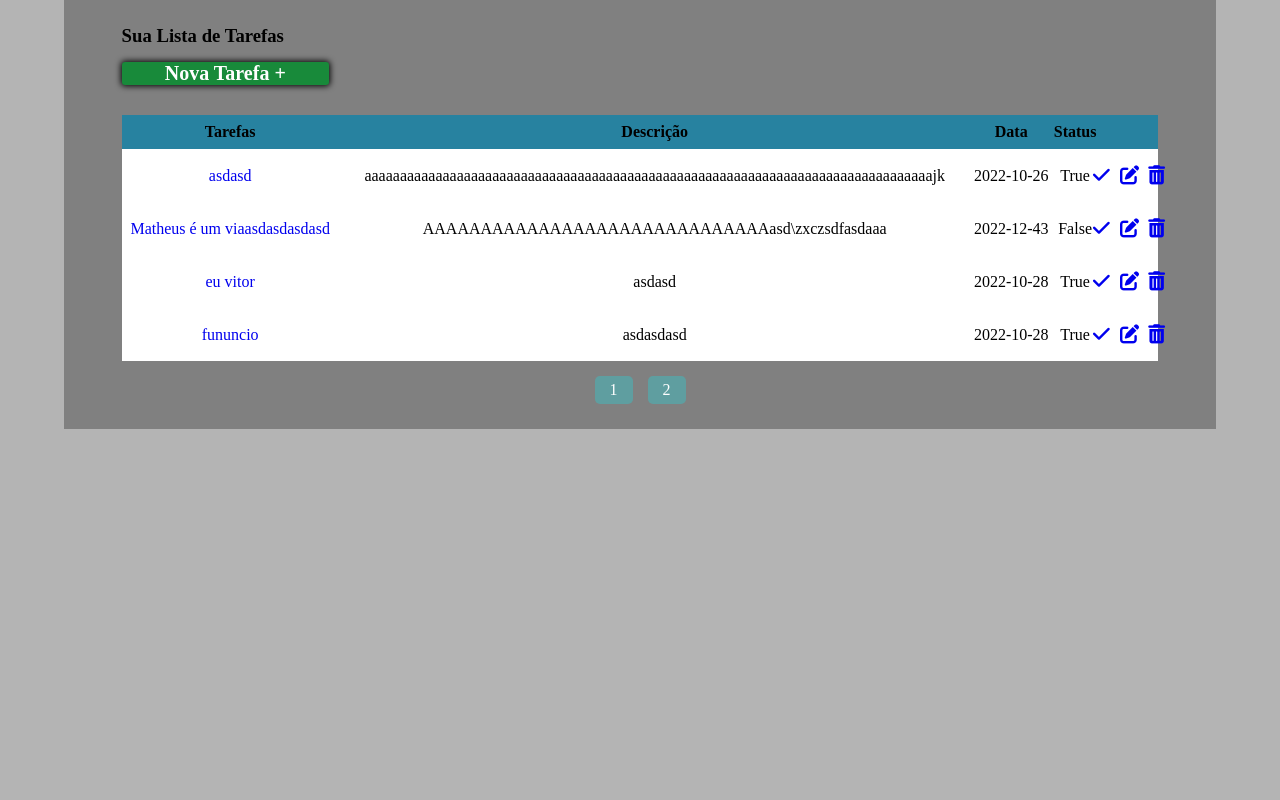
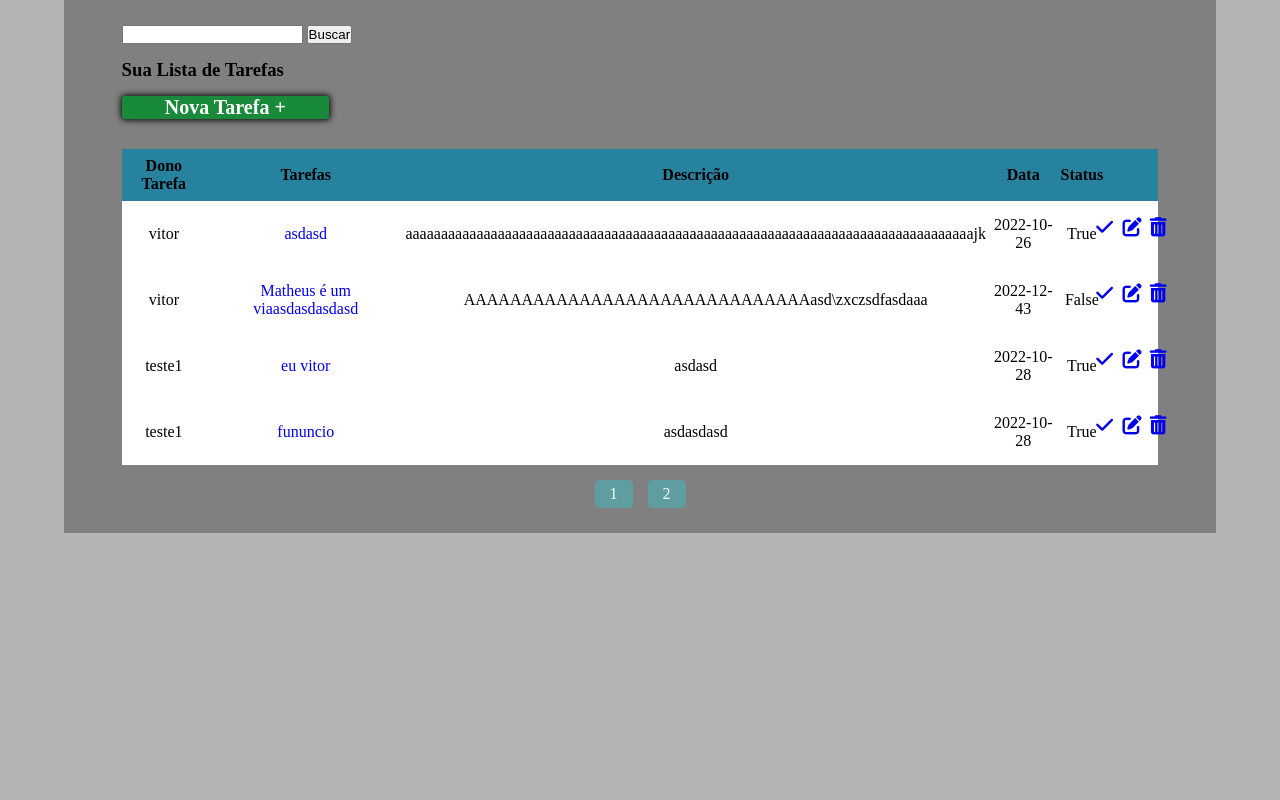
Before and after one commit to VitorAntonioKuhnen/Python_Django, a Django app: page / in a window 1280 px wide. Shown: the part 48-848 px from the top of the page. Run offline with Django 4.2, Linux system fonts and the light colour scheme; a user stored in the database is signed in; data comes from the database, SQL or seed files in the repository; both versions use the stored data as it was after the commit; some libraries are stand-ins or nearby versions.

Commit message:
Adicionado permicionamento de usuarios

```diff
--- a/Lista_De_Tarefas/models.py
+++ b/Lista_De_Tarefas/models.py
@@ -1,6 +1,8 @@
 from django.db import models
+from django.contrib.auth.models import User #Importe para utilizar o ForeingKey
 
 class Tarefas(models.Model):
+    usuario = models.ForeignKey(User, on_delete=models.CASCADE) #Informa que a tarefa está vinculada a um usuario, Para vincular troque o "User", o On_delite serve para deletar todos os relacionamentos juntamente
     titulo = models.CharField(max_length=255)
     descricao = models.TextField()
     datas = models.CharField(max_length=10)
--- a/Lista_De_Tarefas/templates/listas.html
+++ b/Lista_De_Tarefas/templates/listas.html
@@ -27,8 +27,14 @@
         </div>
     </header>
     <section>
-        <form action="">
+
             <div id="main">
+
+                <form action="{% url 'buscar' %}" method="GET">
+                    <input type="text" name="termo">
+                    <button type="submit">Buscar</button>
+                </form>
+
                 <h3 id="titulo">Sua Lista de Tarefas</h3>
                 <a onclick="abreiframe()" id="novaTarefa" href="{% url 'adicionar' %}">Nova Tarefa +
                 </a>
@@ -38,6 +44,9 @@
                 </div>
                 <table id="tabela">
                     <tr id="cabecario">
+                        {% if user.is_superuser %}
+                        <th>Dono Tarefa</th>
+                        {% endif %}
                         <th id="nmTarefa">Tarefas</th>
                         <th id="nmDesc">Descrição</th>
                         <th id="nmData">Data</th>
@@ -47,6 +56,9 @@
 
                     {% for tarefa in tarefas %}
                     <tr id="tbody">
+                        {% if user.is_superuser %}
+                        <td>{{tarefa.usuario.username}}</td>
+                        {% endif %}
                         <td><a href="{% url 'editar' tarefa.id %}">{{tarefa.titulo}}</a></td>
                         <td>{{tarefa.descricao}}</td>
                         <td>{{tarefa.datas}}</td>
@@ -62,7 +74,6 @@
                             <a href="{% url 'deletar' tarefa.id %}">
                                 <i id="excluir" href="{% url 'deletar' tarefa.id %}" class="fa-solid fa-trash-can"></i>
                             </a>
-                            <!-- <i id="excluir" href="{% url 'deletar' tarefa.id %}" class="fa-solid fa-trash-can"></i> -->
                         </td>
                     </tr>
                     {% endfor %}
@@ -72,7 +83,6 @@
                     <a href="">2</a>
                 </div>
             </div>
-        </form>
     </section>
 </body>
 
--- a/Lista_De_Tarefas/urls.py
+++ b/Lista_De_Tarefas/urls.py
@@ -9,4 +9,5 @@ urlpatterns = [
     path('deletar/<int:id>/', views.deletar, name='deletar'),
     path('altStatus/<int:id>/', views.altStatus, name='altStatus'),
     path('editar/<int:id>/', views.editar, name='editar'),
+    path('buscar/', views.buscar, name='buscar'),
 ]
--- a/Lista_De_Tarefas/views.py
+++ b/Lista_De_Tarefas/views.py
@@ -6,8 +6,13 @@ from django.contrib.auth.decorators import login_required
 
 @login_required(redirect_field_name='logar')
 def lista(request):
-    tarefas = Tarefas.objects.all()
-    return render(request, 'listas.html', {'tarefas':tarefas})
+
+    if request.user.is_superuser:
+        tarefas = Tarefas.objects.all() #Permissão para que os super usuarios possam verificar mais de um item
+        return render(request, 'listas.html', {'tarefas':tarefas})
+    else:
+        tarefas = Tarefas.objects.filter(usuario_id=request.user.id) #Filtro para trazer apenas a lista pertencente ao usuario logado
+        return render(request, 'listas.html', {'tarefas':tarefas})
 
 @login_required(redirect_field_name='logar')
 def adicionar(request):
@@ -25,7 +30,7 @@ def adicionar_item(request):
     else:
         status = False
 
-    Tarefas.objects.create(titulo=titulo, descricao=descricao, datas=datas, status=status)
+    Tarefas.objects.create(usuario_id=request.user.id, titulo=titulo, descricao=descricao, datas=datas, status=status) # foi necessario adicionar o usuario_id=request.user.id para cadastrar que o usuario atual é o dono desta lista
 
     return redirect('index')
 
@@ -65,3 +70,9 @@ def editar(request, id):
         return redirect('index')
     else:
         return render(request, 'altLista.html', {'item':item})
+
+def buscar(request):
+    termo = request.GET.get('termo')
+
+    tarefas = Tarefas.objects.filter(titulo__icontains=termo)
+    return render(request, 'listas.html', {'tarefas':tarefas})
```
Also changed, not shown: accounts/views.py (+8 -12 lines), Lista_De_Tarefas/migrations/0003_tarefas_usuario.py (added), db.sqlite3.
